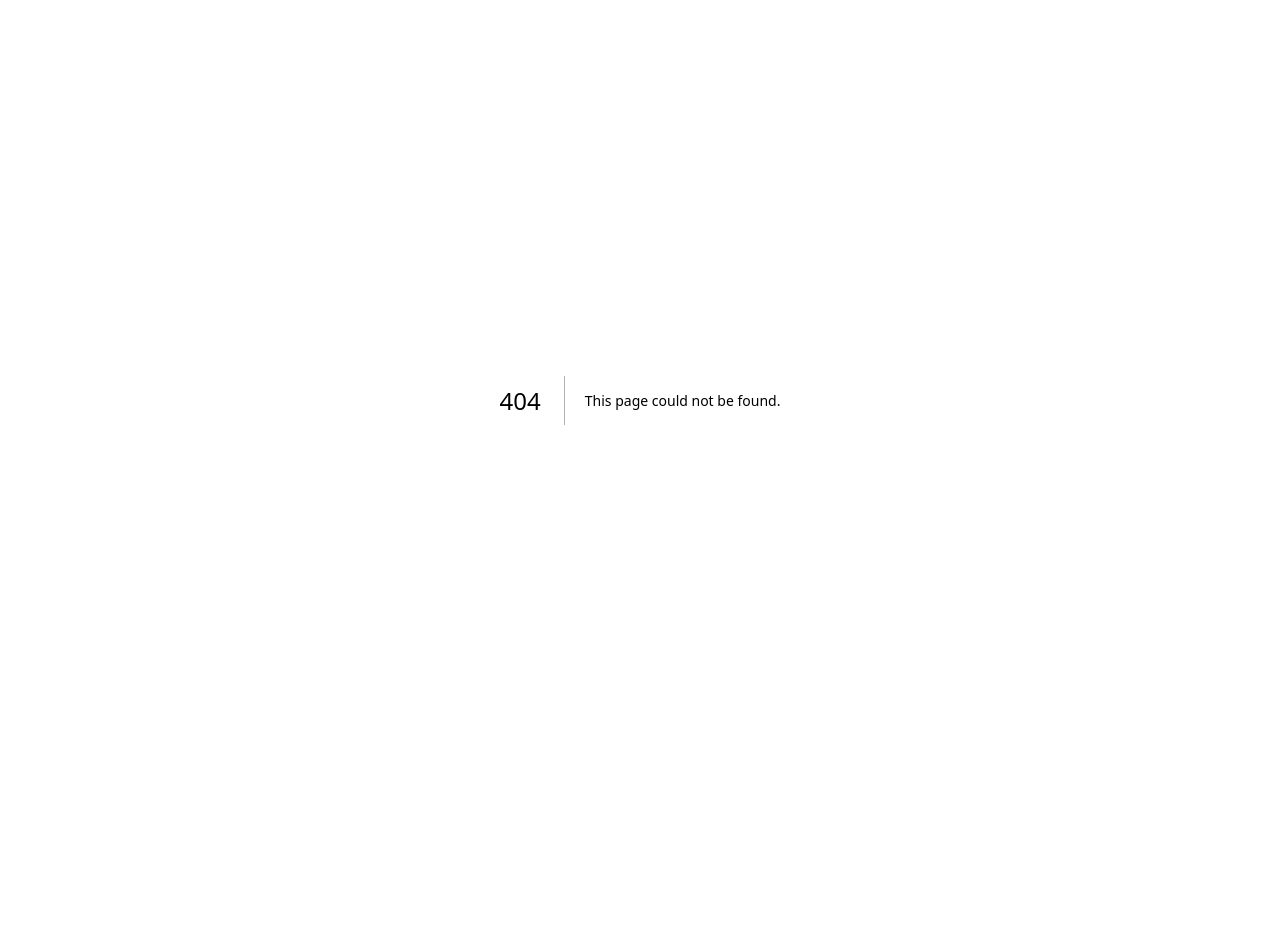
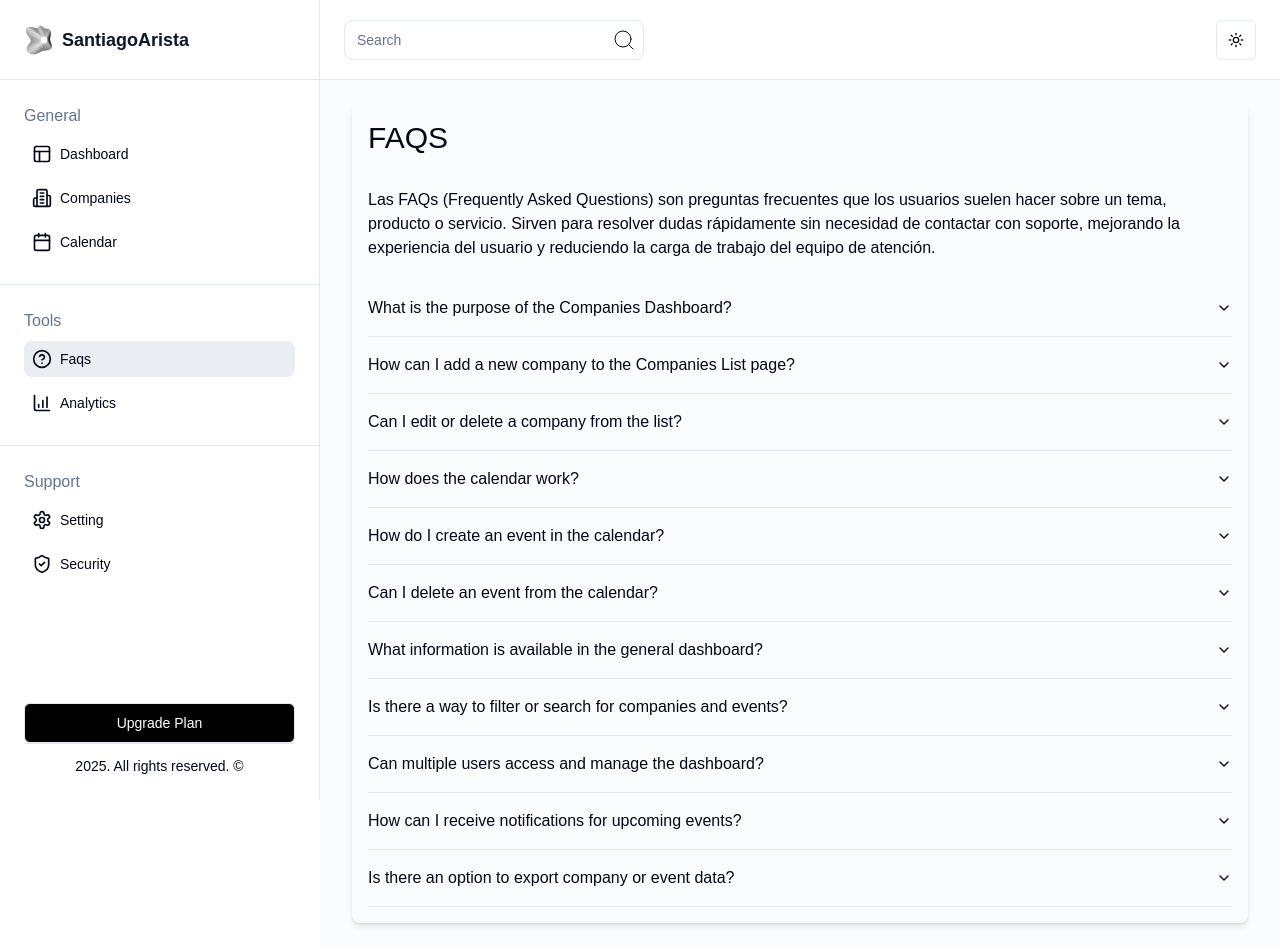
Before and after one commit to santiagoarista/dashboard-companies, a Next.js app: page /faqs in a window 1280 px wide. Before the commit this address had no page. Before the commit the page ends 800 px from the top, so only its background shows below. Built offline with nearby package versions, Linux system fonts and the light colour scheme.

Commit message:
Created FAQS page with Accordion library

```diff
--- /dev/null
+++ b/app/(routes)/faqs/components/AccordionFaqs/AccordionFaqs.data.ts
@@ -0,0 +1,57 @@
+export const dataFaqs = [
+    {
+        id: 1,
+        question: 'What is the purpose of the Companies Dashboard?',
+        answer: 'The Companies Dashboard provides an overview of all registered companies, allowing users to manage company details, view associated events, and navigate between different sections efficiently.'
+    },
+    {
+        id: 2,
+        question: 'How can I add a new company to the Companies List page?',
+        answer: 'To add a new company, go to the "List Companies" page and click on the "Add Company" button. Fill in the required details and submit the form to register the company.'
+    },
+    {
+        id: 3,
+        question: 'Can I edit or delete a company from the list?',
+        answer: 'Yes, each company in the list has edit and delete options. Click the "Edit" button to modify details or the "Delete" button to remove a company permanently.'
+    },
+    {
+        id: 4,
+        question: 'How does the calendar work?',
+        answer: 'The calendar allows you to create, update, and delete events. You can click on a date to add a new event and select an existing event to edit or remove it.'
+    },
+    {
+        id: 5,
+        question: 'How do I create an event in the calendar?',
+        answer: 'Click on the desired date in the calendar, enter the event details, select a company, and save. The event will be added to the calendar and linked to the selected company.'
+    },
+    {
+        id: 6,
+        question: 'Can I delete an event from the calendar?',
+        answer: 'Yes, click on an existing event in the calendar and select the "Delete" option. Confirm the action to remove the event permanently.'
+    },
+    {
+        id: 7,
+        question: 'What information is available in the general dashboard?',
+        answer: 'The general dashboard provides insights such as the total number of companies, upcoming events, recent activities, and key performance metrics for better management.'
+    },
+    {
+        id: 8,
+        question: 'Is there a way to filter or search for companies and events?',
+        answer: 'Yes, the dashboard includes search and filter options that allow users to quickly find specific companies or events based on different criteria like name, date, or category.'
+    },
+    {
+        id: 9,
+        question: 'Can multiple users access and manage the dashboard?',
+        answer: 'Yes, multiple users can access the dashboard if they have the necessary permissions. Roles and access levels can be configured to restrict or allow specific actions.'
+    },
+    {
+        id: 10,
+        question: 'How can I receive notifications for upcoming events?',
+        answer: 'The dashboard includes a notification system that alerts users about upcoming events. You can enable email or in-app notifications to stay updated on important activities.'
+    },
+    {
+        id: 11,
+        question: 'Is there an option to export company or event data?',
+        answer: 'Yes, you can export company and event data in CSV or Excel format for reporting purposes. This option is available in the respective sections of the dashboard.'
+    }
+]
--- /dev/null
+++ b/app/(routes)/faqs/components/AccordionFaqs/AccordionFaqs.tsx
@@ -0,0 +1,22 @@
+import {
+    Accordion,
+    AccordionContent,
+    AccordionItem,
+    AccordionTrigger,
+  } from "@/components/ui/accordion"
+import { dataFaqs } from "./AccordionFaqs.data"
+
+export function AccordionFaqs() {
+    return (
+        <Accordion type="single" collapsible>
+            {dataFaqs.map(({ id, question, answer }) => (
+                <AccordionItem key={id} value={question}>
+                    <AccordionTrigger className="no-underline hover:no-underline">{question}</AccordionTrigger>
+                    <AccordionContent>
+                        {answer}
+                    </AccordionContent>
+                </AccordionItem>
+            ))}
+        </Accordion>
+    );
+}
--- /dev/null
+++ b/app/(routes)/faqs/components/AccordionFaqs/index.ts
@@ -0,0 +1 @@
+export * from './AccordionFaqs'
--- /dev/null
+++ b/app/(routes)/faqs/page.tsx
@@ -0,0 +1,13 @@
+import { AccordionFaqs } from "./components/AccordionFaqs";
+
+export default function PageFaqs(){
+    return(
+        <div className="max-w-4xl mx-auto bg-backgorund shadow-md rounded-lg p-4">
+            <h2 className="text-3xl mb-8">FAQS</h2>
+            <div className="mb-5">
+                <p>Las FAQs (Frequently Asked Questions) son preguntas frecuentes que los usuarios suelen hacer sobre un tema, producto o servicio. Sirven para resolver dudas rápidamente sin necesidad de contactar con soporte, mejorando la experiencia del usuario y reduciendo la carga de trabajo del equipo de atención.</p>
+            </div>
+            <AccordionFaqs />
+        </div>
+    )
+}
--- /dev/null
+++ b/components/ui/accordion.tsx
@@ -0,0 +1,58 @@
+"use client"
+
+import * as React from "react"
+import * as AccordionPrimitive from "@radix-ui/react-accordion"
+import { ChevronDown } from "lucide-react"
+
+import { cn } from "@/lib/utils"
+
+const Accordion = AccordionPrimitive.Root
+
+const AccordionItem = React.forwardRef<
+  React.ElementRef<typeof AccordionPrimitive.Item>,
+  React.ComponentPropsWithoutRef<typeof AccordionPrimitive.Item>
+>(({ className, ...props }, ref) => (
+  <AccordionPrimitive.Item
+    ref={ref}
+    className={cn("border-b", className)}
+    {...props}
+  />
+))
+AccordionItem.displayName = "AccordionItem"
+
+const AccordionTrigger = React.forwardRef<
+  React.ElementRef<typeof AccordionPrimitive.Trigger>,
+  React.ComponentPropsWithoutRef<typeof AccordionPrimitive.Trigger>
+>(({ className, children, ...props }, ref) => (
+  <AccordionPrimitive.Header className="flex">
+    <AccordionPrimitive.Trigger
+      ref={ref}
+      className={cn(
+        "flex flex-1 items-center justify-between py-4 font-medium transition-all hover:underline [&[data-state=open]>svg]:rotate-180",
+        className
+      )}
+      {...props}
+    >
+      {children}
+      <ChevronDown className="h-4 w-4 shrink-0 transition-transform duration-200" />
+    </AccordionPrimitive.Trigger>
+  </AccordionPrimitive.Header>
+))
+AccordionTrigger.displayName = AccordionPrimitive.Trigger.displayName
+
+const AccordionContent = React.forwardRef<
+  React.ElementRef<typeof AccordionPrimitive.Content>,
+  React.ComponentPropsWithoutRef<typeof AccordionPrimitive.Content>
+>(({ className, children, ...props }, ref) => (
+  <AccordionPrimitive.Content
+    ref={ref}
+    className="overflow-hidden text-sm transition-all data-[state=closed]:animate-accordion-up data-[state=open]:animate-accordion-down"
+    {...props}
+  >
+    <div className={cn("pb-4 pt-0", className)}>{children}</div>
+  </AccordionPrimitive.Content>
+))
+
+AccordionContent.displayName = AccordionPrimitive.Content.displayName
+
+export { Accordion, AccordionItem, AccordionTrigger, AccordionContent }
--- a/package.json
+++ b/package.json
@@ -18,6 +18,7 @@
     "@fullcalendar/timegrid": "^6.1.15",
     "@hookform/resolvers": "^4.0.0",
     "@prisma/client": "^6.3.1",
+    "@radix-ui/react-accordion": "^1.2.3",
     "@radix-ui/react-dialog": "^1.1.6",
     "@radix-ui/react-dropdown-menu": "^2.1.6",
     "@radix-ui/react-label": "^2.1.2",
--- a/tailwind.config.ts
+++ b/tailwind.config.ts
@@ -55,6 +55,28 @@ export default {
   			lg: 'var(--radius)',
   			md: 'calc(var(--radius) - 2px)',
   			sm: 'calc(var(--radius) - 4px)'
+  		},
+  		keyframes: {
+  			'accordion-down': {
+  				from: {
+  					height: '0'
+  				},
+  				to: {
+  					height: 'var(--radix-accordion-content-height)'
+  				}
+  			},
+  			'accordion-up': {
+  				from: {
+  					height: 'var(--radix-accordion-content-height)'
+  				},
+  				to: {
+  					height: '0'
+  				}
+  			}
+  		},
+  		animation: {
+  			'accordion-down': 'accordion-down 0.2s ease-out',
+  			'accordion-up': 'accordion-up 0.2s ease-out'
   		}
   	}
   },
```
Also changed, not shown: 1 other file (tests, documents, lock files or other folders).
